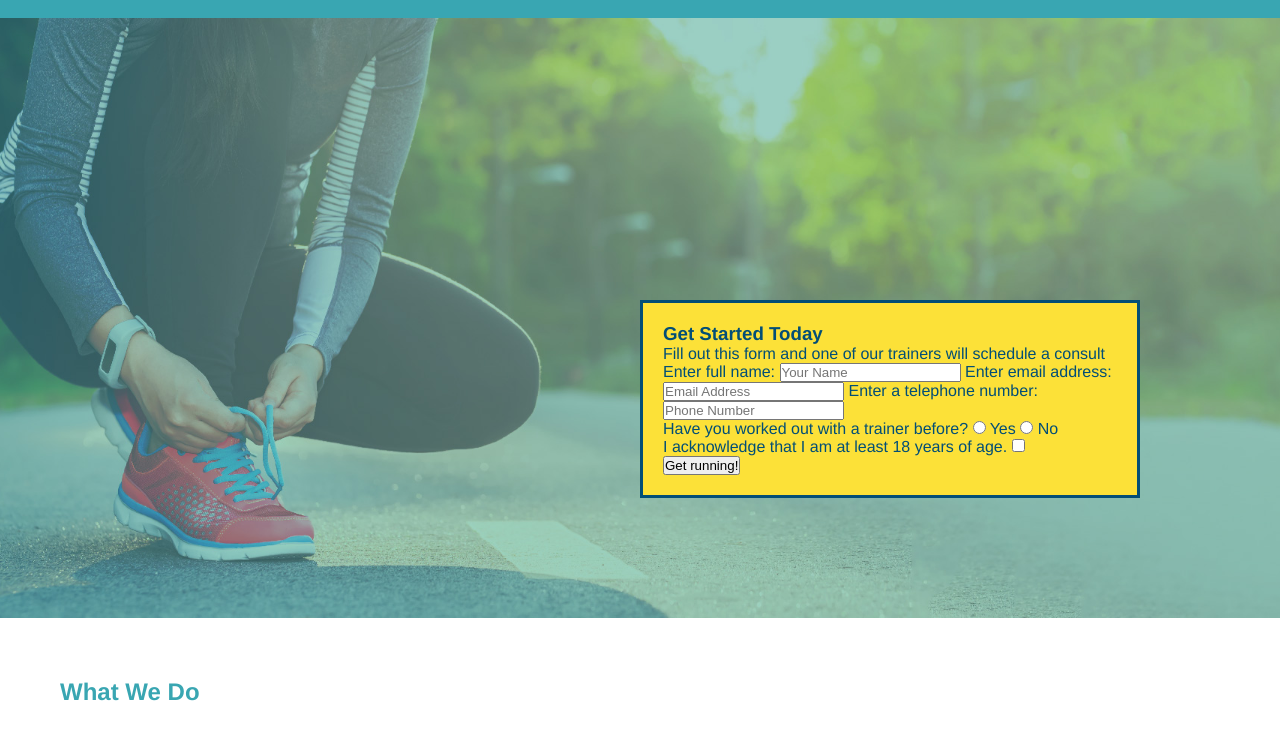
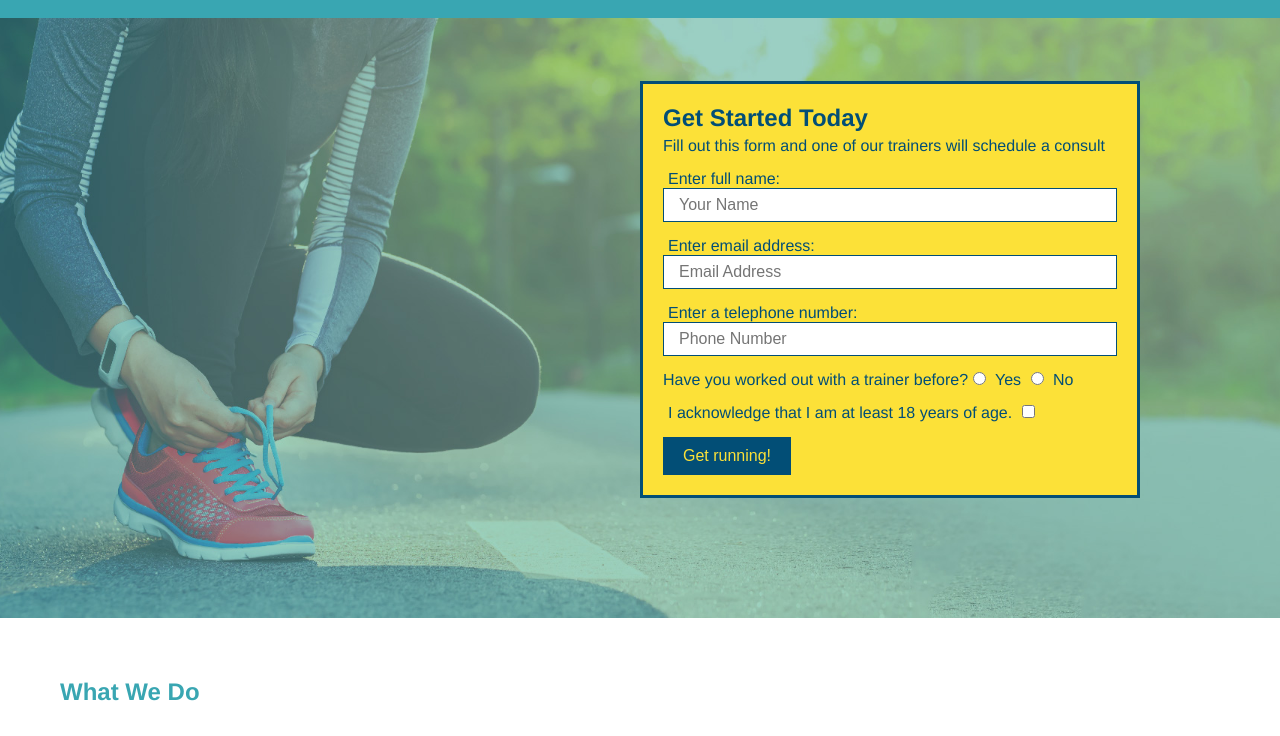
Before and after one commit to jfocha/run-buddy, a plain HTML site: page index.html in a window 1280 px wide. Shown: the part 64-800 px from the top of the page. Drawn offline with Linux system fonts and the light colour scheme.

Commit message:
Added hero form styling

```diff
--- a/assets/css/style.css
+++ b/assets/css/style.css
@@ -77,7 +77,6 @@ section {
     background-position: center;
     position: relative;
 }
-/* Hero Style End */
 
 .hero-form {
     background-color: #fce138;
@@ -89,3 +88,35 @@ section {
     bottom: 120px;
     right: 140px;
 }
+
+.hero-form h3 {
+    font-size: 24px;
+    margin: 0px;
+}
+
+.hero-form p {
+    margin: 5px 0 15px 0;
+}
+
+.form-input {
+    border: 1px solid #024e76;
+    display: block;
+    padding: 7px 15px;
+    font-size: 16px;
+    color: #024e76;
+    width: 100%;
+    margin-bottom: 15px;
+}
+
+.hero-form label {
+    margin: 0 5px;
+}
+
+.hero-form button {
+    color: #fce138;
+    background-color: #024e76;
+    border: none;
+    padding: 10px 20px;
+    font-size: 16px;
+}
+/* Hero Style End */
--- a/index.html
+++ b/index.html
@@ -41,11 +41,11 @@
                 <!--Add form element-->
                 <form>
                     <label for="name">Enter full name:</label>
-                    <input type="text" placeholder="Your Name" name="name" id="name" />
+                    <input type="text" placeholder="Your Name" name="name" id="name" class="form-input" />
                     <label for="email">Enter email address:</label>
-                    <input type="email" placeholder="Email Address" name="email" id="email" />
+                    <input type="email" placeholder="Email Address" name="email" id="email" class="form-input" />
                     <label for="phone">Enter a telephone number:</label>
-                    <input type="tel" placeholder="Phone Number" name="phone" id="phone" />
+                    <input type="tel" placeholder="Phone Number" name="phone" id="phone" class="form-input" />
                     <p>
                         Have you worked out with a trainer before?
                         <input type="radio" name="trainer-confirm" id="trainer-yes" />
```
